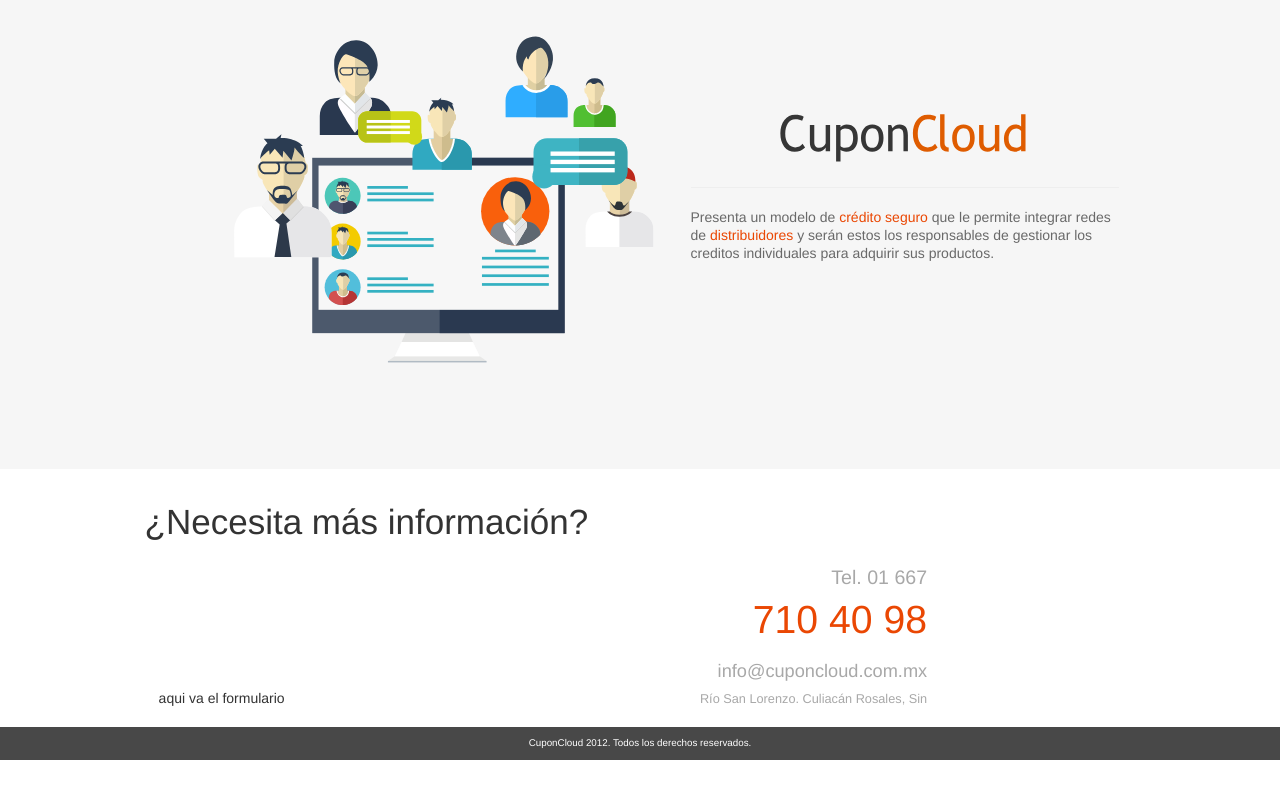
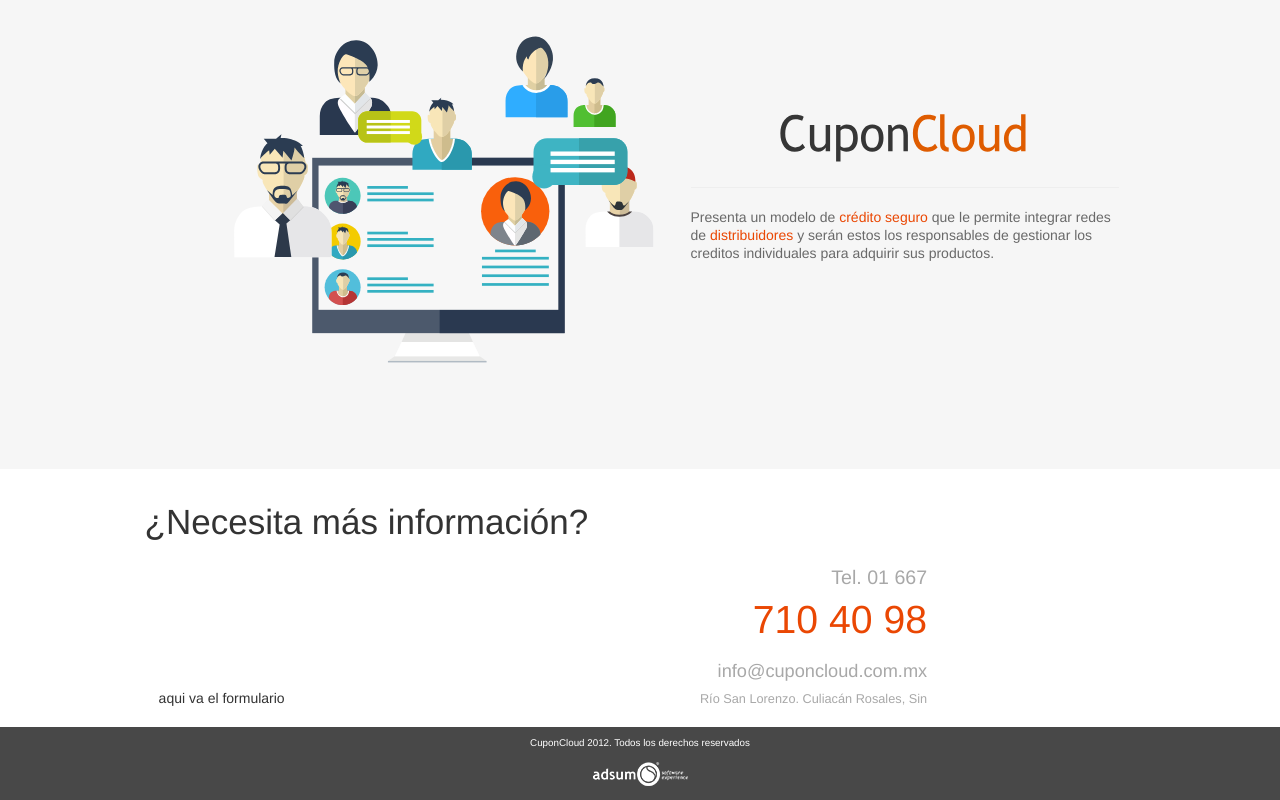
Before and after one commit to jbermudez1/cupon2015, a plain HTML site: page index.html in a window 1280 px wide. Shown: the part 1275-2075 px from the top of the page. Before the commit the page ends 2035 px from the top, so only its background shows below. Drawn offline with nearby package versions, Linux system fonts and the light colour scheme.

Commit message:
adsum logo

```diff
--- a/footer_cupon.html
+++ b/footer_cupon.html
@@ -1 +1,2 @@
-CuponCloud 2012. Todos los derechos reservados.
+<p>CuponCloud 2012. Todos los derechos reservados</p>
+<a href="http://adsum.com.mx/adsum2015/"><img src="img/adsumlogo.png" ></a>
```
Also changed, not shown: img/adsumlogo.png (added).
